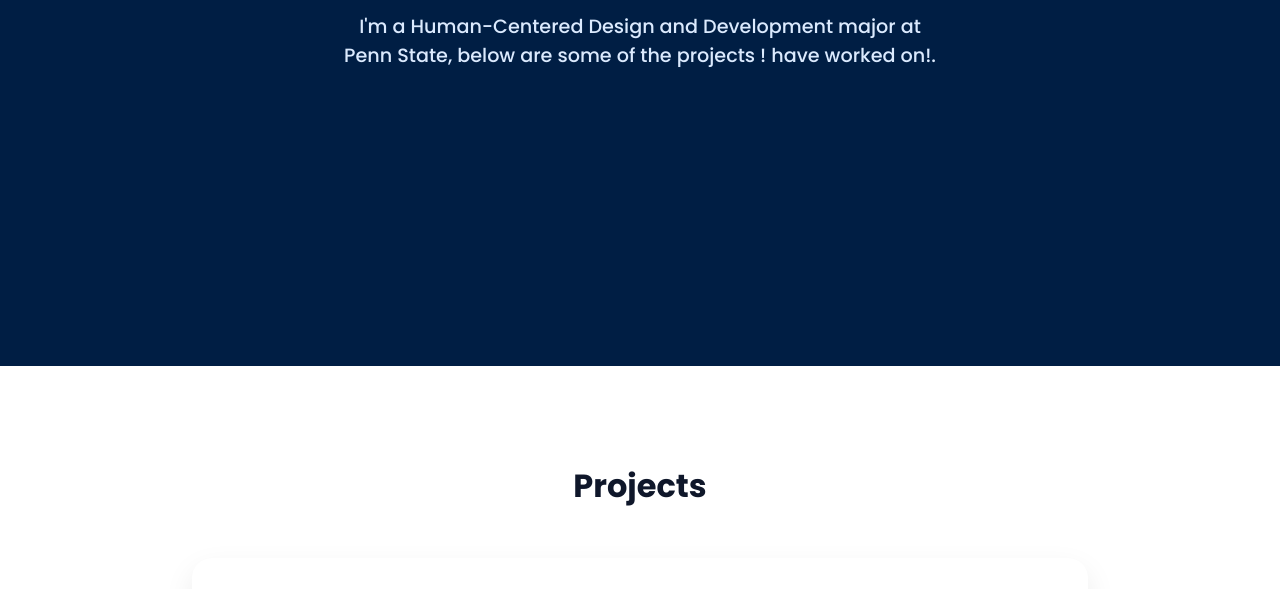
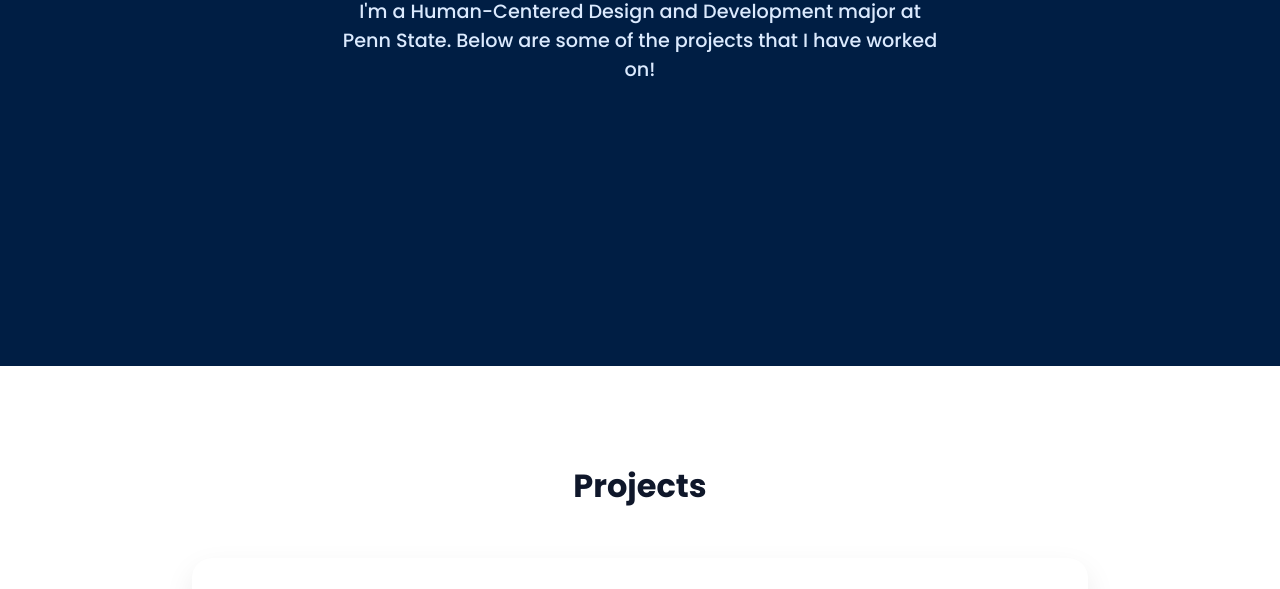
Before and after one commit to neh5284/neh5284.github.io, a plain HTML site: page index.html in a window 1280 px wide. Shown: the part 511-1100 px from the top of the page. Drawn offline with Linux system fonts and the light colour scheme.

Commit message:
Update index.html

```diff
--- a/index.html
+++ b/index.html
@@ -22,7 +22,7 @@
         <section class="hero">
             <h1>Hello! I'm Nathan!</h1>
             <p>
-                I'm a Human-Centered Design and Development major at Penn State, below are some of the projects ! have worked on!.
+                I'm a Human-Centered Design and Development major at Penn State. Below are some of the projects that I have worked on!
             </p>
         </section>
 
```
